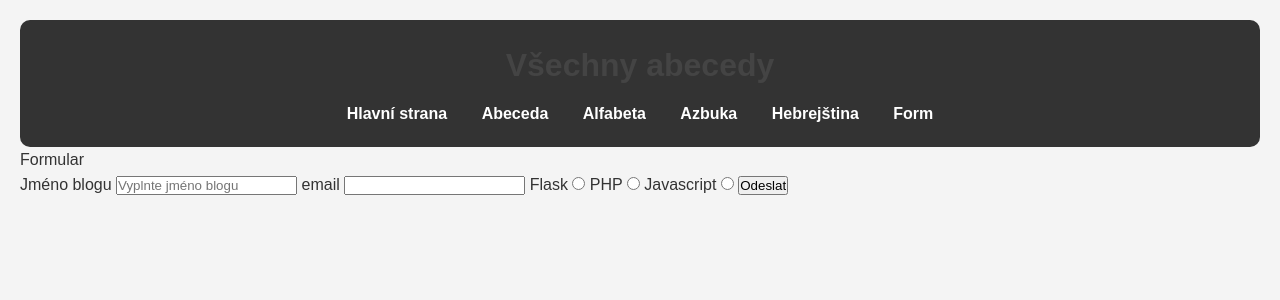
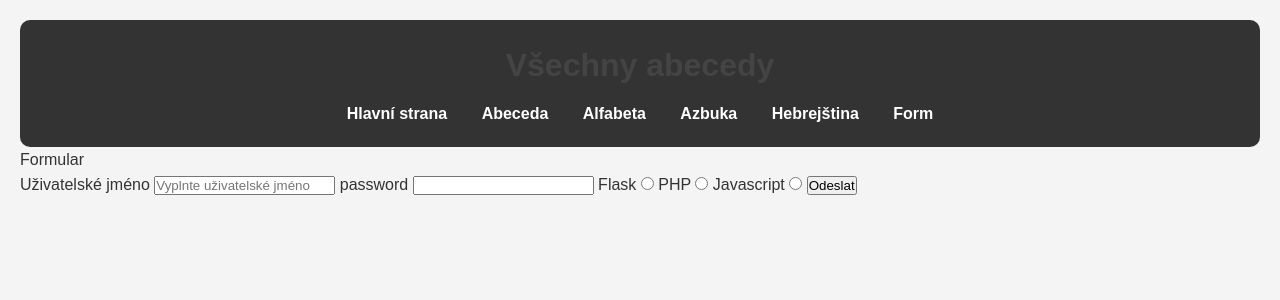
Before and after one commit to filiphnatek/Flask_Hnatek, a Flask app: page /odkaz in a window 1280 px wide. Shown: the top 300 px of the page. Run offline with Flask 3, Linux system fonts and the light colour scheme.

Commit message:
Přihlašování

```diff
--- a/main.py
+++ b/main.py
@@ -51,10 +51,10 @@ def nasobeni_route(a, b):
 @app.route ("/odkaz", methods= ["GET", "POST"])
 def odkaz():
     if request.method == "POST":
-        blog = request.form["blog"]
-        email = request.form["email"]
+        username = request.form["username"]
+        password = request.form["password"]
         radio = request.form["radio"]
-        return render_template("zkouska.html", blog=blog, email=email, radio=radio)
+        return render_template("zkouska.html", username=username, password=password, radio=radio)
     return render_template("link.html")
 
 
--- a/templates/link.html
+++ b/templates/link.html
@@ -4,12 +4,12 @@
 {% block title %} Formular {% endblock %}
 
 <form method="POST">
-    <label> Jméno blogu
-        <input type="text" name="blog" placeholder= "Vyplnte jméno blogu" required>
+    <label> Uživatelské jméno
+        <input type="text" name="username" placeholder= "Vyplnte uživatelské jméno" required>
     </label>
 
-    <label> email
-        <input type="email" name="email">
+    <label> password
+        <input type="password" name="password">
     </label>
 
     <label> Flask
```
Also changed, not shown: templates/zkouska.html (+15 -5 lines).
